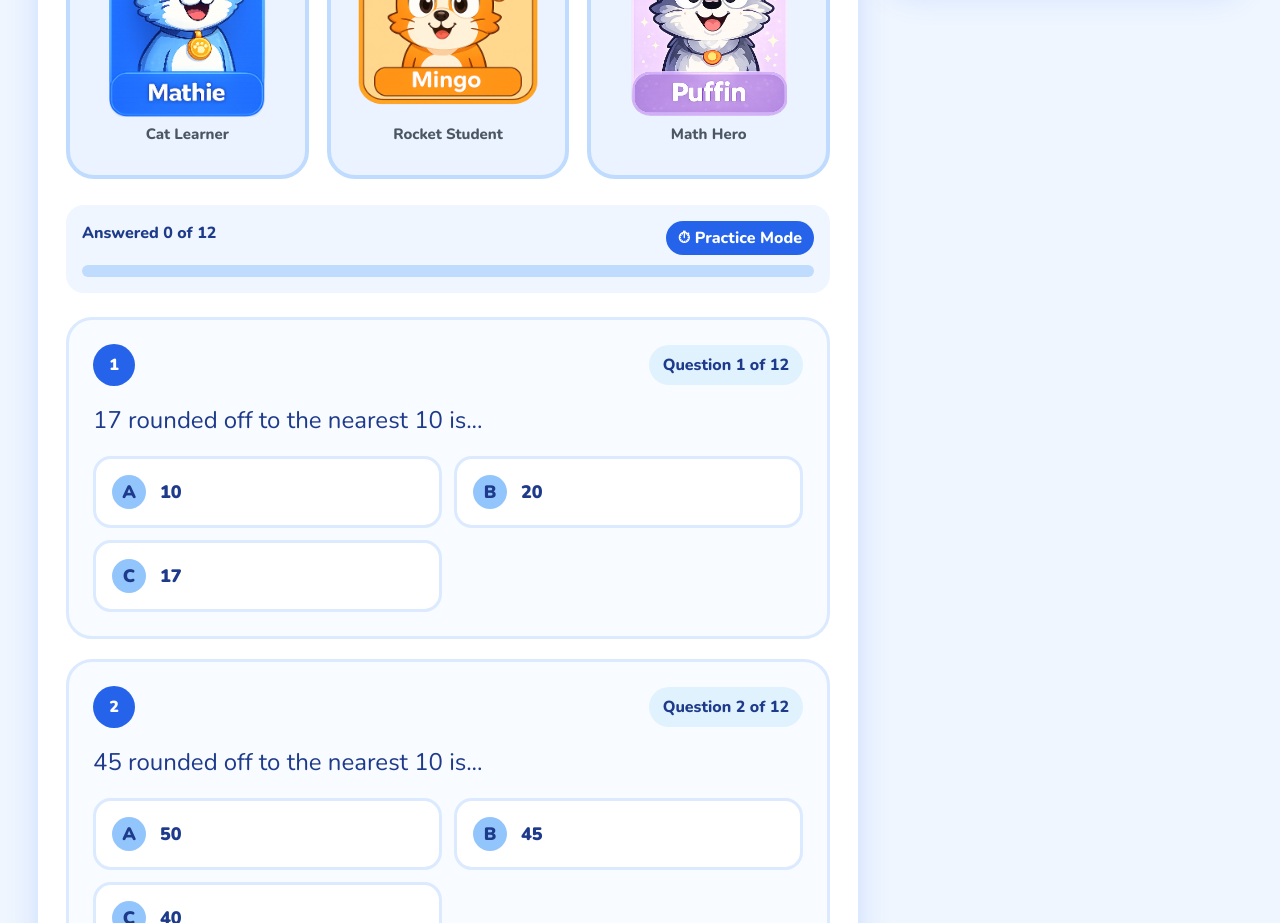
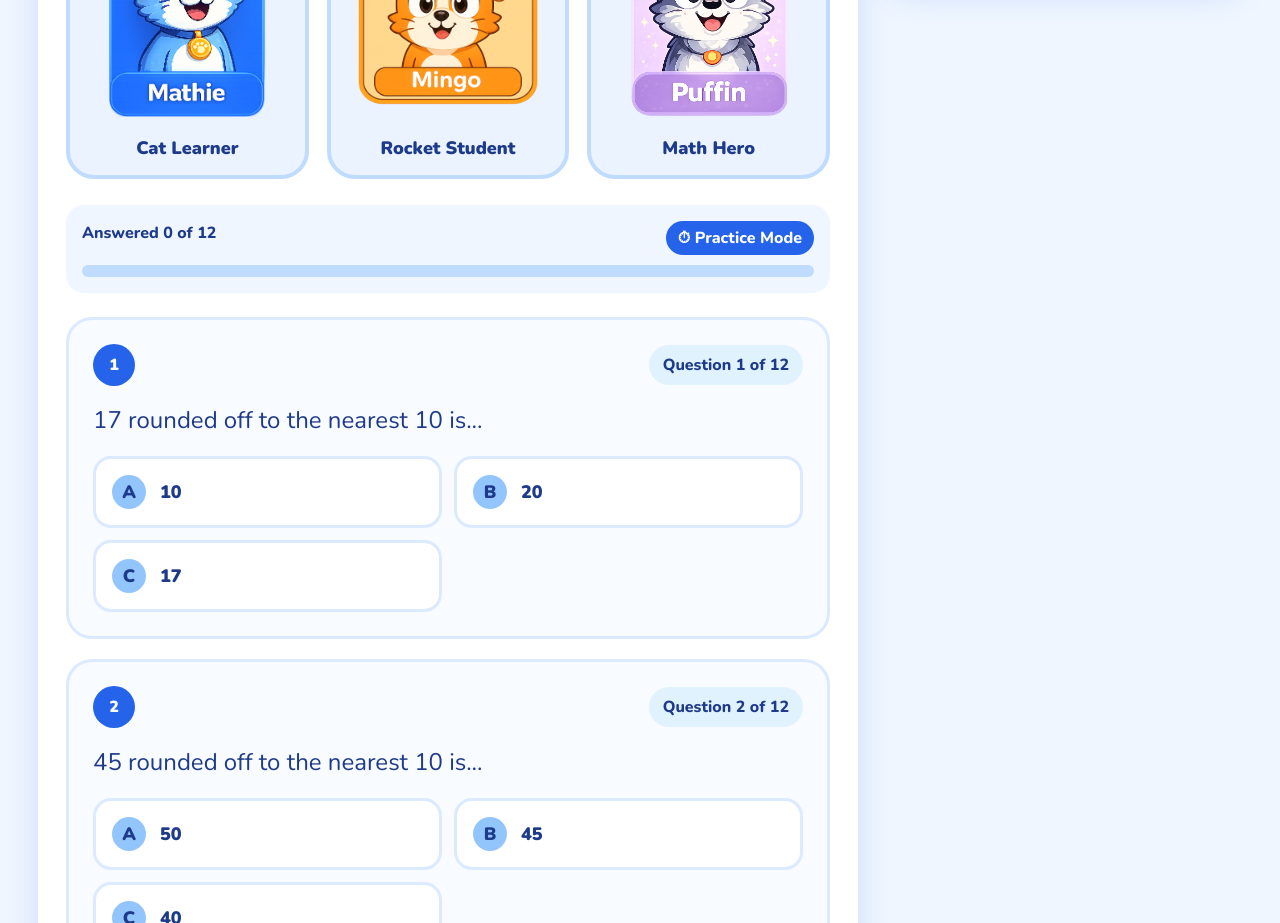
Before and after one commit to akinaaisyah/rounding-worksheet-app, a React (Vite) app: page / in a window 1280 px wide. Shown: the part 880-1803 px from the top of the page. Built offline with nearby package versions, Linux system fonts and the light colour scheme; no server answers; the database is empty.

Commit message:
fix profile seclection error

```diff
--- a/src/App.css
+++ b/src/App.css
@@ -245,7 +245,7 @@ body {
   border-color: #2563eb;
 
   transform: translateY(-6px);
-
+  outline: 4px solid #2563eb;
   box-shadow:
     0 12px 30px rgba(37, 99, 235, 0.22),
     0 0 0 5px rgba(37, 99, 235, 0.12);
@@ -270,12 +270,22 @@ body {
   object-fit: contain;
 
   transition: transform 0.25s ease;
+
+  /* MAKE MINGO BIGGER */
+
+  .profile-card:nth-child(2) .profile-avatar-img img {
+    transform: scale(1.22);
+  }
 }
 
 /* PROFILE IMAGE HOVER ANIMATION*/
 
 .profile-card:hover .profile-avatar-img img {
-  transform: scale(1.06);
+  transform: scale(1.12);
+}
+
+.profile-card:nth-child(2):hover .profile-avatar-img img {
+  transform: scale(1.28);
 }
 
 .profile-check {
@@ -314,6 +324,16 @@ body {
   color: #4b5563;
 
   margin-top: 4px;
+}
+
+/* PROFILE ROLE TEXT */
+
+.profile-role {
+  font-size: 18px;
+  font-weight: 900;
+  color: #1e3a8a;
+  margin-top: 10px;
+  text-align: center;
 }
 
 /* =========================================
--- a/src/App.jsx
+++ b/src/App.jsx
@@ -41,14 +41,17 @@ function App() {
 
   const profiles = [
     {
+      name: "Mathie",
       role: "Cat Learner",
       image: mathieImage,
     },
     {
+      name: "Mingo",
       role: "Rocket Student",
       image: mingoImage,
     },
     {
+      name: "Puffin",
       role: "Math Hero",
       image: puffinImage,
     },
@@ -292,8 +295,9 @@ function App() {
                     )}
                   </div>
 
-                  <strong>{item.name}</strong>
-                  <span>{item.role}</span>
+                  <p className="profile-role">
+                    {item.role}
+                  </p>
                 </button>
               ))}
             </div>
```
